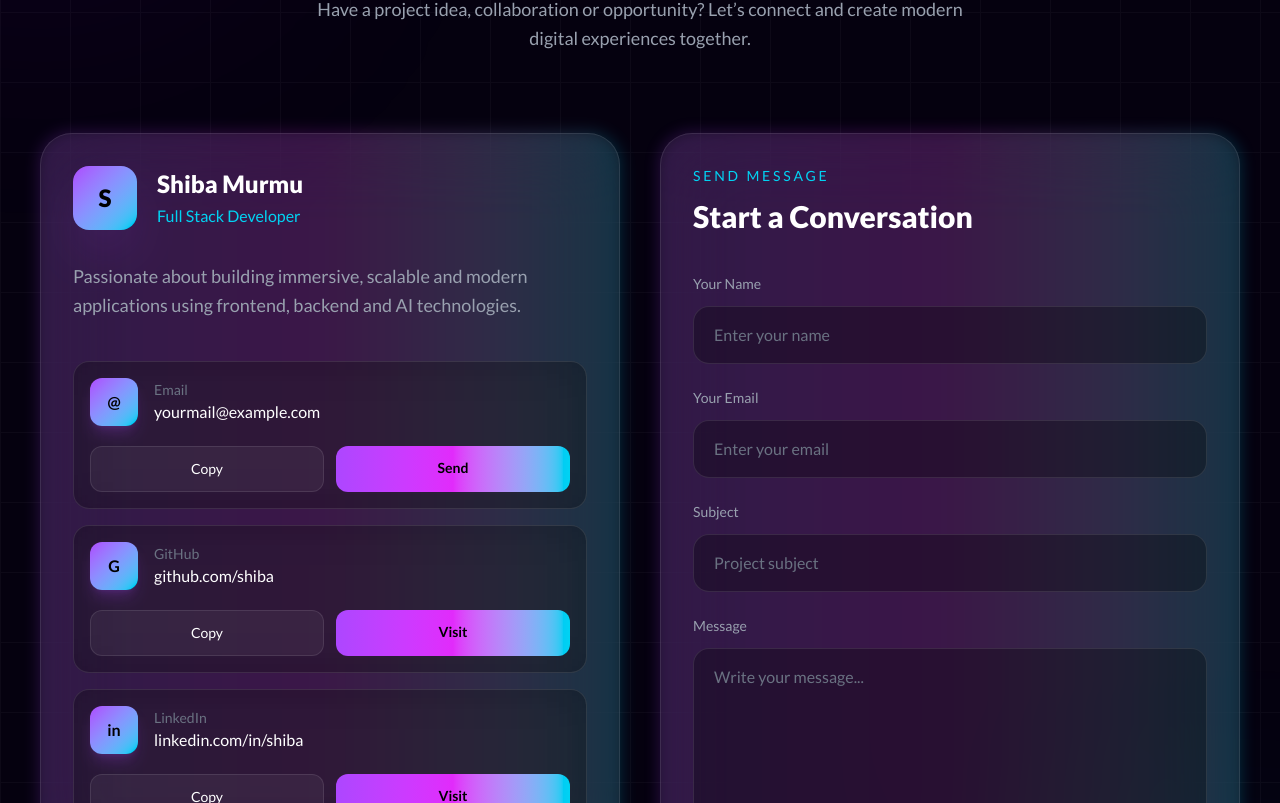
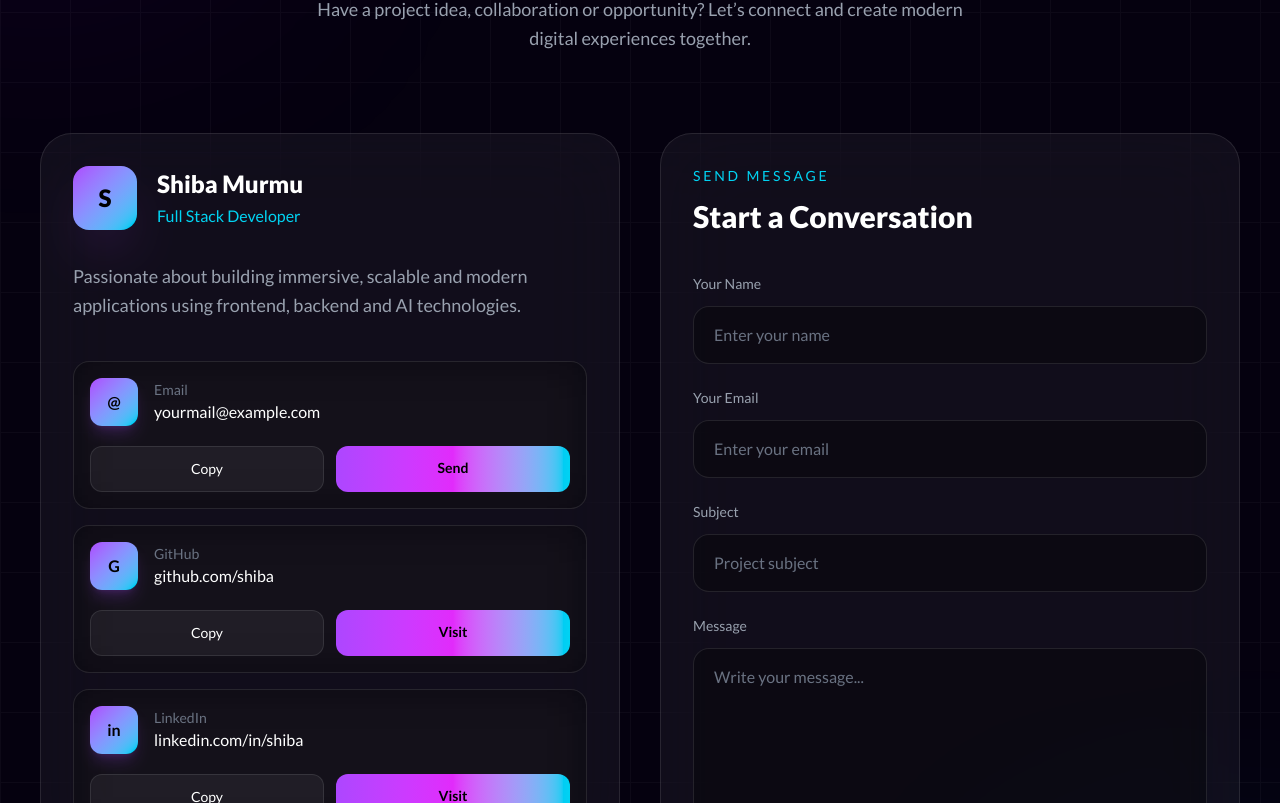
Before and after one commit to shiba-murmu/personal-portfolio, a React (Vite) app in the folder portfolio/: page / in a window 1280 px wide. Shown: the part 8437-9240 px from the top of the page. Built offline with nearby package versions, Linux system fonts and the light colour scheme.

Commit message:
some code changed into the ui.

```diff
--- a/portfolio/src/Contact/Contact.jsx
+++ b/portfolio/src/Contact/Contact.jsx
@@ -76,7 +76,7 @@
                 </div>
 
                 {/* Main Grid */}
-                <div className="grid lg:grid-cols-2 gap-8 lg:gap-10 items-start">
+                <div className="grid  lg:grid-cols-2 gap-8 lg:gap-10 items-start">
 
                     {/* LEFT SIDE */}
                     <div className="space-y-6">
@@ -84,7 +84,7 @@
                         {/* Profile Card */}
                         <div className="group relative">
 
-                            <div className="absolute -inset-[1px] rounded-[2rem] bg-gradient-to-r from-purple-500 via-fuchsia-500 to-cyan-400 opacity-20 blur-sm group-hover:opacity-60 transition duration-500"></div>
+                            <div className="absolute inset-0 opacity-0 group-hover:opacity-100 bg-gradient-to-r from-purple-500/5 to-cyan-400/5 transition duration-500"></div>
 
                             <div className="relative rounded-[2rem] border border-white/10 bg-white/5 backdrop-blur-2xl p-6 sm:p-8 overflow-hidden">
 
@@ -222,7 +222,7 @@
                     {/* RIGHT SIDE */}
                     <div className="group relative">
 
-                        <div className="absolute -inset-[1px] rounded-[2rem] bg-gradient-to-r from-purple-500 via-fuchsia-500 to-cyan-400 opacity-20 blur-sm group-hover:opacity-60 transition duration-500"></div>
+                        <div className="absolute inset-0 opacity-0 group-hover:opacity-100 bg-gradient-to-r from-purple-500/5 to-cyan-400/5 transition duration-500"></div>
 
                         <div className="relative rounded-[2rem] border border-white/10 bg-white/5 backdrop-blur-2xl p-6 sm:p-8 overflow-hidden">
 
```
